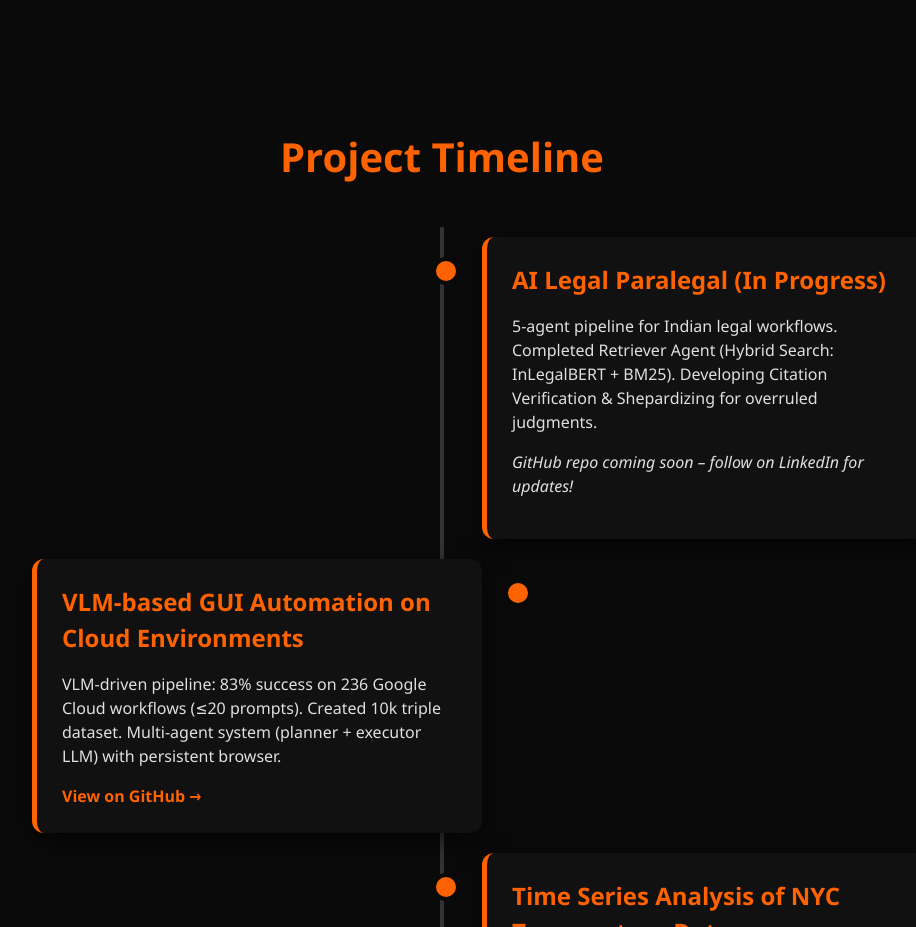
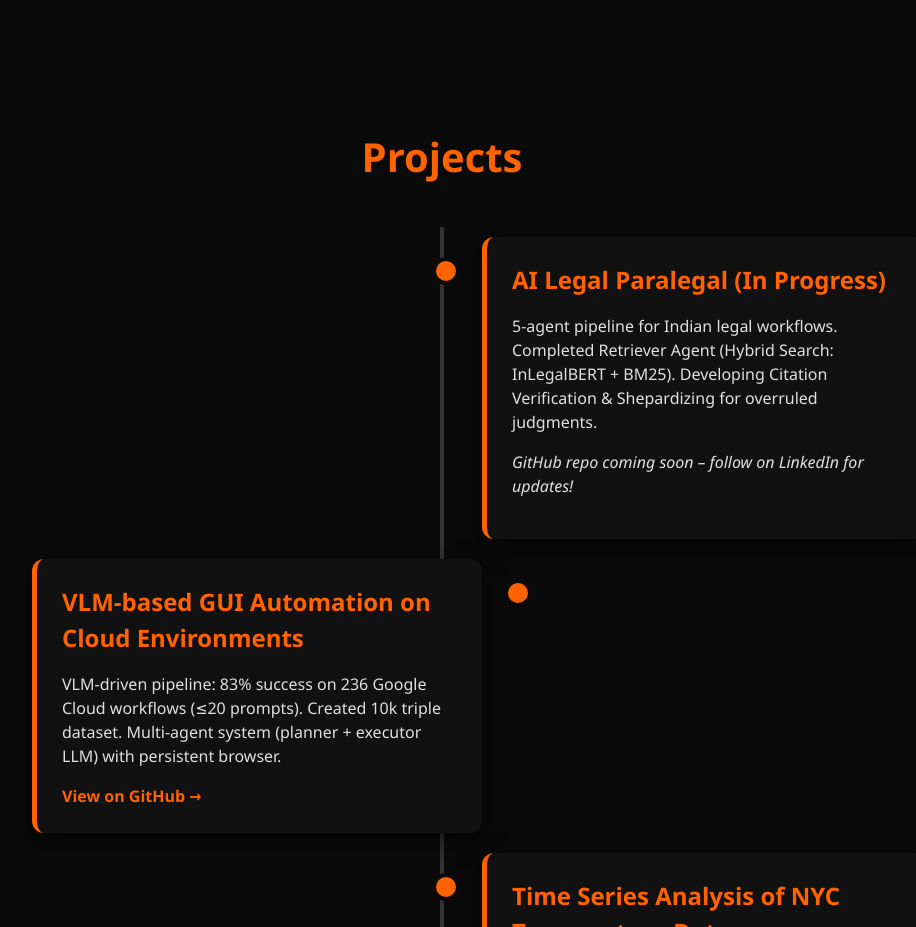
Before and after one commit to ShubhamGoel26/ShubhamGoel26.github.io, a plain HTML site: page index.html in a window 1280 px wide. Shown: the part 1420-2347 px from the top of the page, without its empty margins (198-1114 px from the left). Drawn offline with Linux system fonts and the light colour scheme.

Commit message:
Change section header from 'Project Timeline' to 'Projects'

```diff
--- a/index.html
+++ b/index.html
@@ -288,7 +288,7 @@
     </section>
 
     <section id="projects">
-        <h2>Project Timeline</h2>
+        <h2>Projects</h2>
         <div class="timeline">
 
             <!-- Most recent first -->
```
